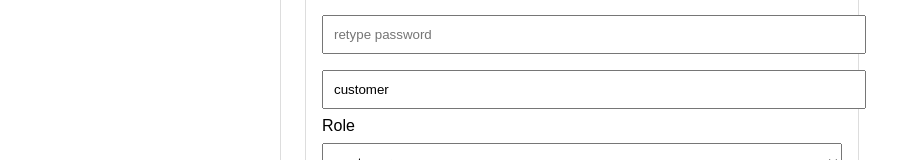
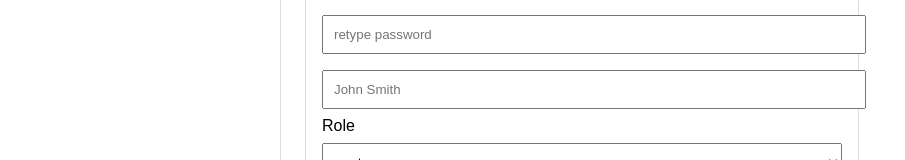
Before and after one commit to ArianAsghari/D7011E, an Angular app: page /register in a window 1280 px wide. Shown: the part 232-392 px from the top of the page, without its empty margins (0-905 px from the left). Built offline with nearby package versions, Linux system fonts and the light colour scheme.

Commit message:
fixed a bugg

```diff
--- a/src/app/pages/register/register.ts
+++ b/src/app/pages/register/register.ts
@@ -18,7 +18,7 @@ export class RegisterComponent {
   email = '';
   password = '';
   confirm = '';
-  name = 'customer';
+  name = '';
   role: Role = 'CUSTOMER';
   msg = '';
   err = '';
```
Also changed, not shown: 1 other file (tests, documents, lock files or other folders).
